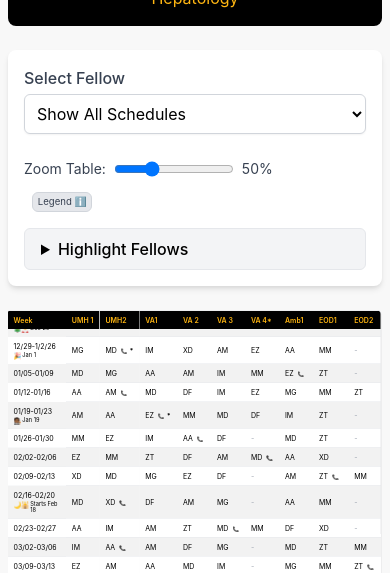
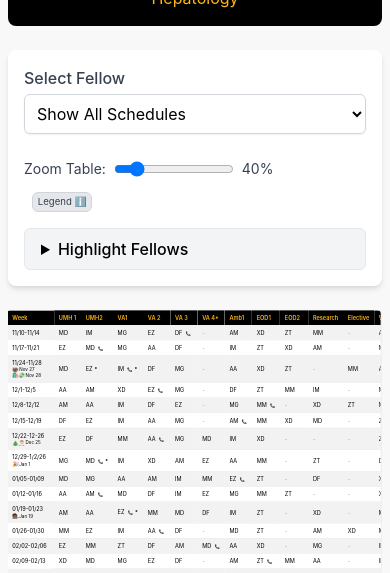
Before and after one commit to mahomus1/GIschedule, a plain HTML site: page index.html in a window 390 px wide. Shown: the part 202-775 px from the top of the page. Drawn offline with nearby package versions, Linux system fonts and the light colour scheme.

Commit message:
Lower default zoom on small screens

```diff
--- a/index.html
+++ b/index.html
@@ -1425,7 +1425,7 @@
          */
         function initializeApp() {
             if (window.innerWidth < 768) {
-                currentZoomLevel = 0.5;
+                currentZoomLevel = 0.4; // Default to 40% zoom on smaller screens
             } else {
                 currentZoomLevel = 1.0;
             }
```
